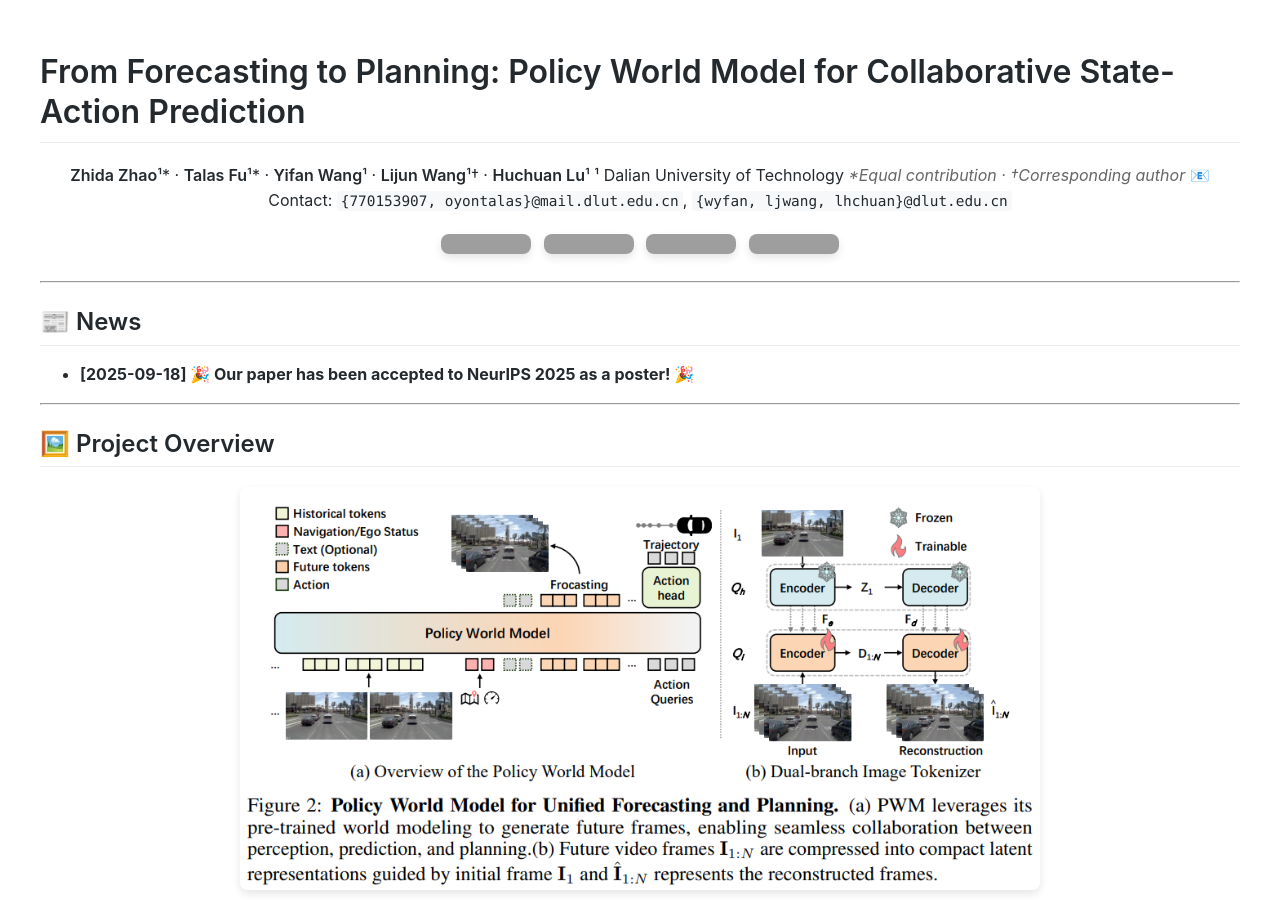
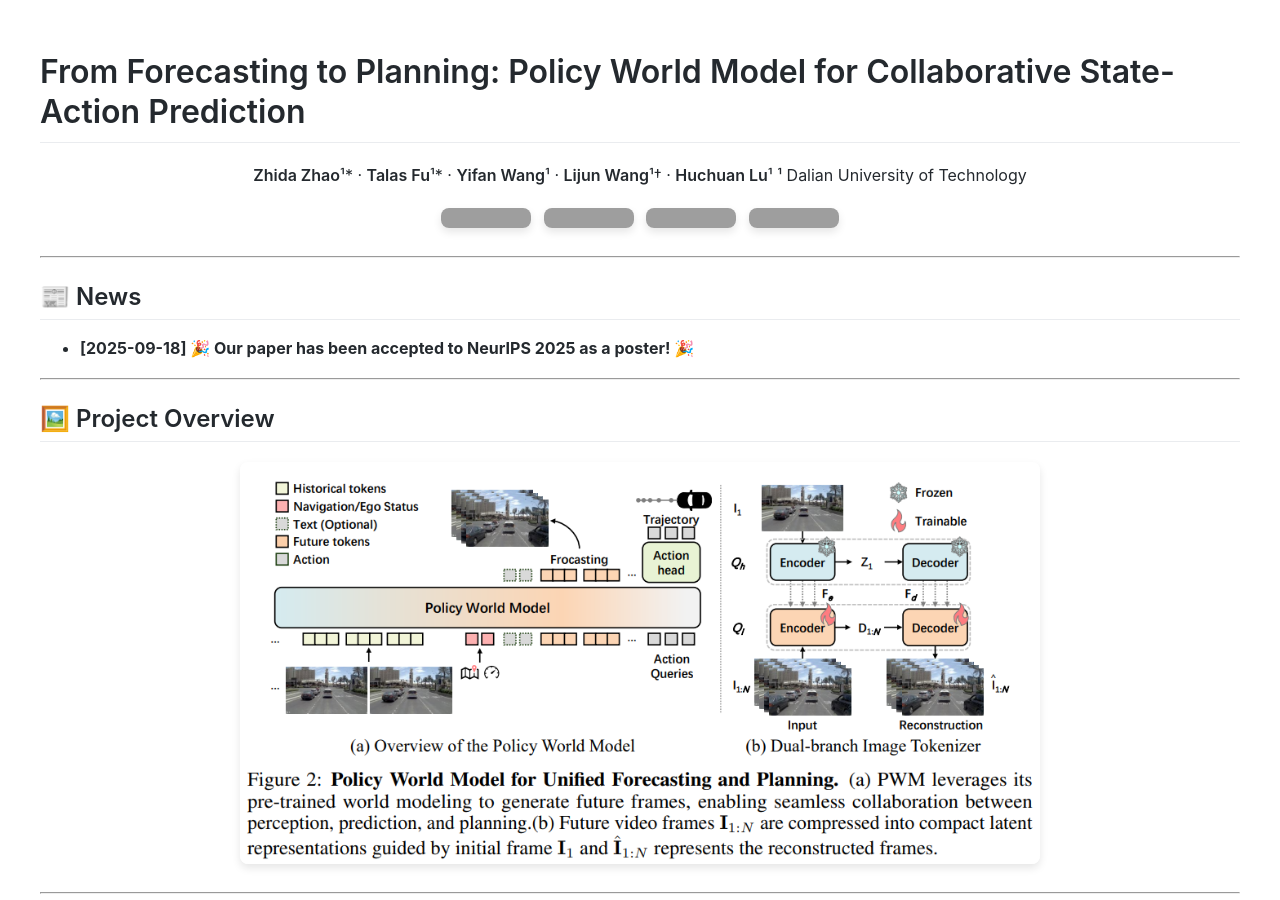
Before and after one commit to 6550Zhao/Policy-World-Model, a Jekyll site: the page built from docs/index.md, in a window 1280 px wide and 900 px high. Built offline with Jekyll 4.4.1, drawn with Linux system fonts in a browser that asks for light colours; grey boxes are pictures that could not be loaded.

Commit message:
update index.md

```diff
--- a/docs/index.md
+++ b/docs/index.md
@@ -11,10 +11,6 @@ description: From Forecasting to Planning - Policy World Model for Collaborative
 <strong>Zhida Zhao</strong>¹* · <strong>Talas Fu</strong>¹* · <strong>Yifan Wang</strong>¹ · <strong>Lijun Wang</strong>¹† · <strong>Huchuan Lu</strong>¹
 
 ¹ Dalian University of Technology
-
-<em>*Equal contribution · †Corresponding author</em>
-
-📧 Contact: <code>{770153907, oyontalas}@mail.dlut.edu.cn</code>, <code>{wyfan, ljwang, lhchuan}@dlut.edu.cn</code>
 
 </div>
 
```
